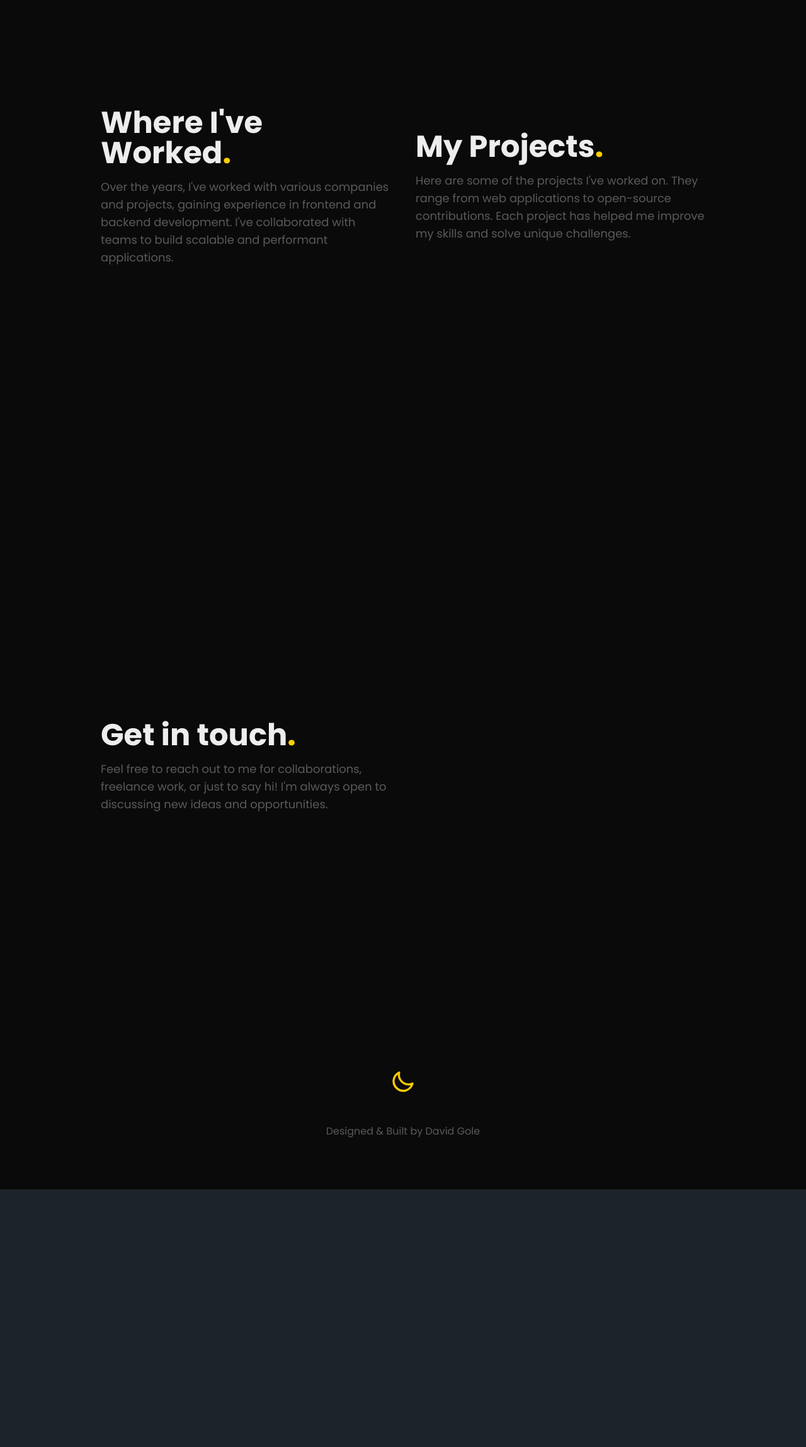
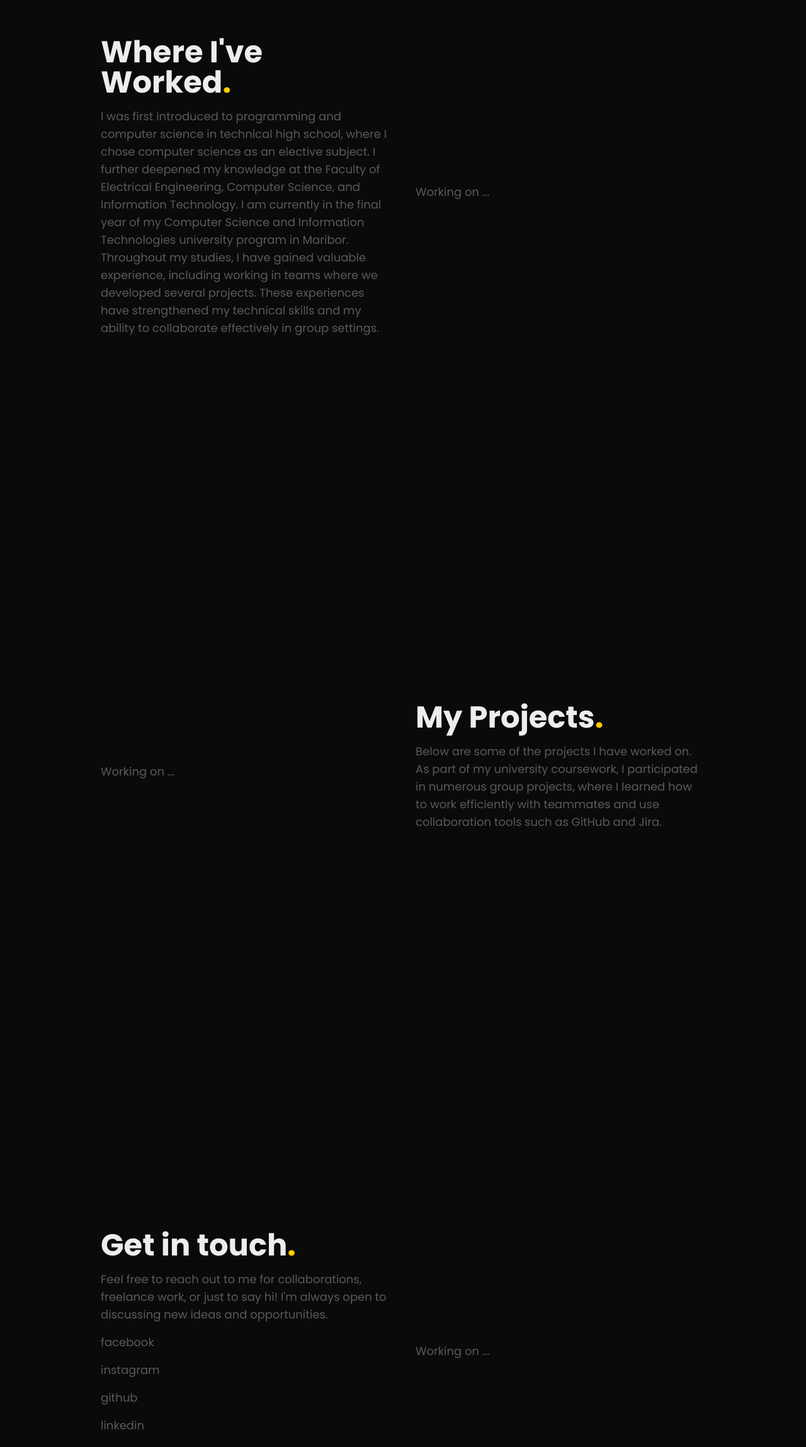
Before and after one commit to davidgole/davidgole, a Next.js app: page / in a window 1280 px wide. Shown: the part 1823-4120 px from the top of the page at 63% size. Before the commit the page ends 3711 px from the top, so only its background shows below. Built offline with nearby package versions, Linux system fonts and the light colour scheme.

Commit message:
posodobitev vsebine/teksta in posledicno navigacijske vrstice. V kontaktu narejen HyperLink.js za <a>

```diff
--- a/src/app/page.js
+++ b/src/app/page.js
@@ -5,6 +5,7 @@ import Image from "next/image";
 import FadeInWhenVisible from "@/components/FadeInWhenVisible";
 import SideNav from "@/components/SideNavigation";
 import { motion, AnimatePresence } from "framer-motion";
+import HyperLink from "@/components/HyperLink";
 
 export default function Home() {
     return (
@@ -32,9 +33,7 @@ export default function Home() {
                                 <h2 className="text-4xl sm:text-5xl font-bold">About Me<span
                                     className={"text-[var(--primary)]"}>.</span></h2>
                                 <p className="mt-4 text-base sm:text-lg opacity-35">
-                                    I'm a passionate developer with experience in web technologies, always eager to learn
-                                    and explore new challenges. My focus is on creating clean, efficient, and user-friendly
-                                    applications.
+                                    I'm a passionate developer with experience in web technologies, always eager to learn and explore new challenges. My focus is on creating clean, efficient, and user-friendly applications.
                                 </p>
                             </div>
                         </FadeInWhenVisible>
@@ -54,22 +53,37 @@ export default function Home() {
                                 <h2 className="text-4xl sm:text-5xl font-bold">Where I've Worked<span
                                     className={"text-[var(--primary)]"}>.</span></h2>
                                 <p className="mt-4 text-base sm:text-lg opacity-35">
-                                    Over the years, I've worked with various companies and projects, gaining experience in
-                                    frontend and backend development. I've collaborated with teams to build scalable and
-                                    performant applications.
+                                    I was first introduced to programming and computer science in technical high school, where I chose computer science as an elective subject. I further deepened my knowledge at the Faculty of Electrical Engineering, Computer Science, and Information Technology.
+
+                                    I am currently in the final year of my Computer Science and Information Technologies university program in Maribor. Throughout my studies, I have gained valuable experience, including working in teams where we developed several projects. These experiences have strengthened my technical skills and my ability to collaborate effectively in group settings.
+                                </p>
+                            </div>
+                        </FadeInWhenVisible>
+                        <FadeInWhenVisible>
+                            <div id="work" className="col-span-1 sm:col-span-2 mt-20 min-h-screen content-center">
+                                <p className="mt-4 text-base sm:text-lg opacity-35">
+                                    Working on ...
+                                    {/*Tukaj bodo prisli logotipi firm kjer sem delal. Lisca, Bartog, Rondo, Skavti.*/}
+
                                 </p>
                             </div>
                         </FadeInWhenVisible>
 
                         {/* Projects */}
                         <FadeInWhenVisible>
+                            <div id="work" className="col-span-1 sm:col-span-2 mt-20 min-h-screen content-center">
+                                <p className="mt-4 text-base sm:text-lg opacity-35">
+                                    Working on ...
+                                    {/*Tukaj bodo prisli screenshoti in povezave na repozitorij od mojih projektov.*/}
+                                </p>
+                            </div>
+                        </FadeInWhenVisible>
+                        <FadeInWhenVisible>
                             <div id="projects" className="col-span-1 sm:col-span-2 mt-20 min-h-screen content-center">
                                 <h2 className="text-4xl sm:text-5xl font-bold">My Projects<span
                                     className={"text-[var(--primary)]"}>.</span></h2>
                                 <p className="mt-4 text-base sm:text-lg opacity-35">
-                                    Here are some of the projects I've worked on. They range from web applications to
-                                    open-source contributions. Each project has helped me improve my skills and solve
-                                    unique challenges.
+                                    Below are some of the projects I have worked on. As part of my university coursework, I participated in numerous group projects, where I learned how to work efficiently with teammates and use collaboration tools such as GitHub and Jira.
                                 </p>
                             </div>
                         </FadeInWhenVisible>
@@ -80,8 +94,28 @@ export default function Home() {
                                 <h2 className="text-4xl sm:text-5xl font-bold">Get in touch<span
                                     className={"text-[var(--primary)]"}>.</span></h2>
                                 <p className="mt-4 text-base sm:text-lg opacity-35">
-                                    Feel free to reach out to me for collaborations, freelance work, or just to say hi! I'm
+                                    Feel free to reach out to me for collaborations, freelance work, or just to say hi!
+                                    I'm
                                     always open to discussing new ideas and opportunities.
+                                </p>
+                                <p className="mt-4 text-base sm:text-lg"><HyperLink
+                                    href={"https://www.facebook.com/david.gole.10"}>facebook</HyperLink></p>
+                                <p className="mt-4 text-base sm:text-lg"><HyperLink
+                                    href={"https://www.instagram.com/gole_david/"}>instagram</HyperLink></p>
+                                <p className="mt-4 text-base sm:text-lg"><HyperLink
+                                    href={"https://github.com/davidgole"}>github</HyperLink></p>
+                                <p className="mt-4 text-base sm:text-lg"><HyperLink
+                                    href={"https://www.linkedin.com/"}>linkedin</HyperLink></p>
+                                <p className="mt-4 text-base sm:text-lg"><HyperLink
+                                    href={"mailto:david.gole@outlook.com"}>david.gole@outlook.com</HyperLink></p>
+
+                            </div>
+                        </FadeInWhenVisible>
+                        <FadeInWhenVisible>
+                            <div id="work" className="col-span-1 sm:col-span-2 mt-20 min-h-screen content-center">
+                                <p className="mt-4 text-base sm:text-lg opacity-35">
+                                    Working on ...
+                                {/*Obrazec za kontaktiranje.*/}
                                 </p>
                             </div>
                         </FadeInWhenVisible>
--- /dev/null
+++ b/src/components/HyperLink.js
@@ -0,0 +1,17 @@
+import React from "react";
+
+const HyperLink = ({ children, href = "#" }) => {
+    return (
+        <a
+            href={href}
+            target="_blank"
+            rel="noopener noreferrer"
+            className="text-current opacity-35 hover:text-[var(--primary)] hover:opacity-100 transition-colors duration-300 relative group"
+        >
+            {children}
+            <span className="absolute left-0 bottom-0 w-0 h-0.5 bg-[var(--primary)] transition-all duration-300 group-hover:w-full"></span>
+        </a>
+    );
+};
+
+export default HyperLink;
--- a/src/components/SideNavigation.js
+++ b/src/components/SideNavigation.js
@@ -6,7 +6,8 @@ import { Menu, X } from "lucide-react"; // Ikone za meni
 
 const sections = [
     { id: "about", label: "About Me" },
-    { id: "projects", label: "Work & Projects" },
+    { id: "work", label: "Experience" },
+    { id: "projects", label: "Projects" },
     { id: "contact", label: "Get in Touch" },
 ];
 
```
